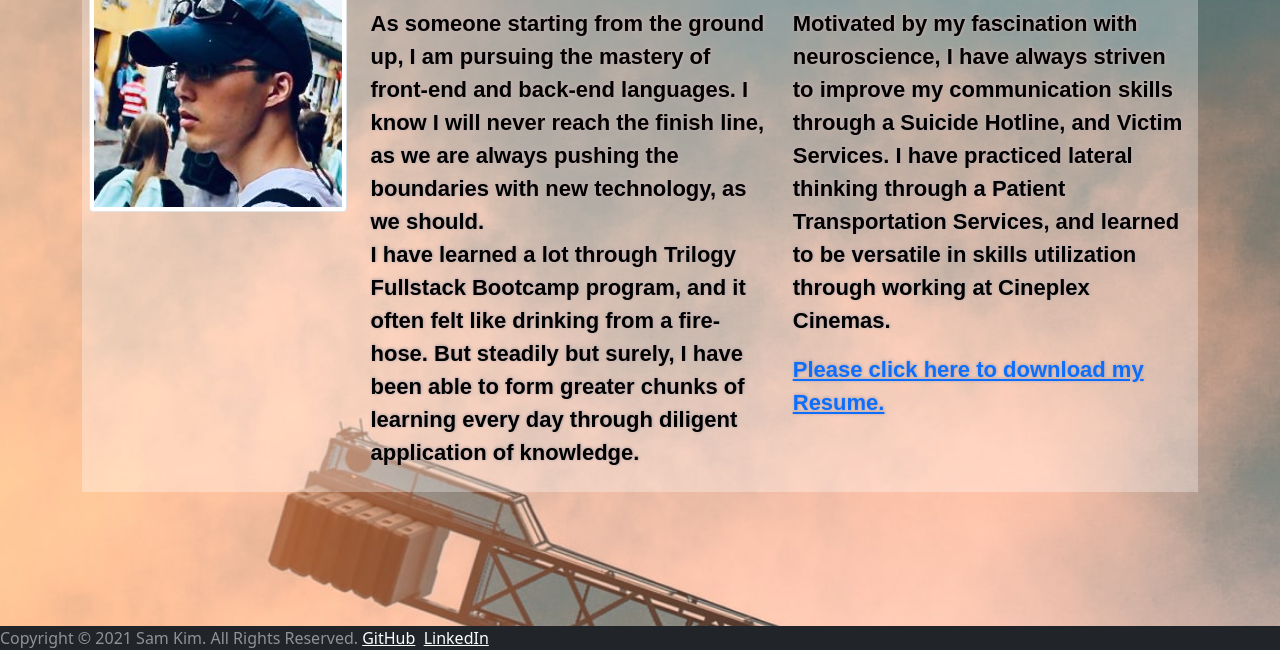
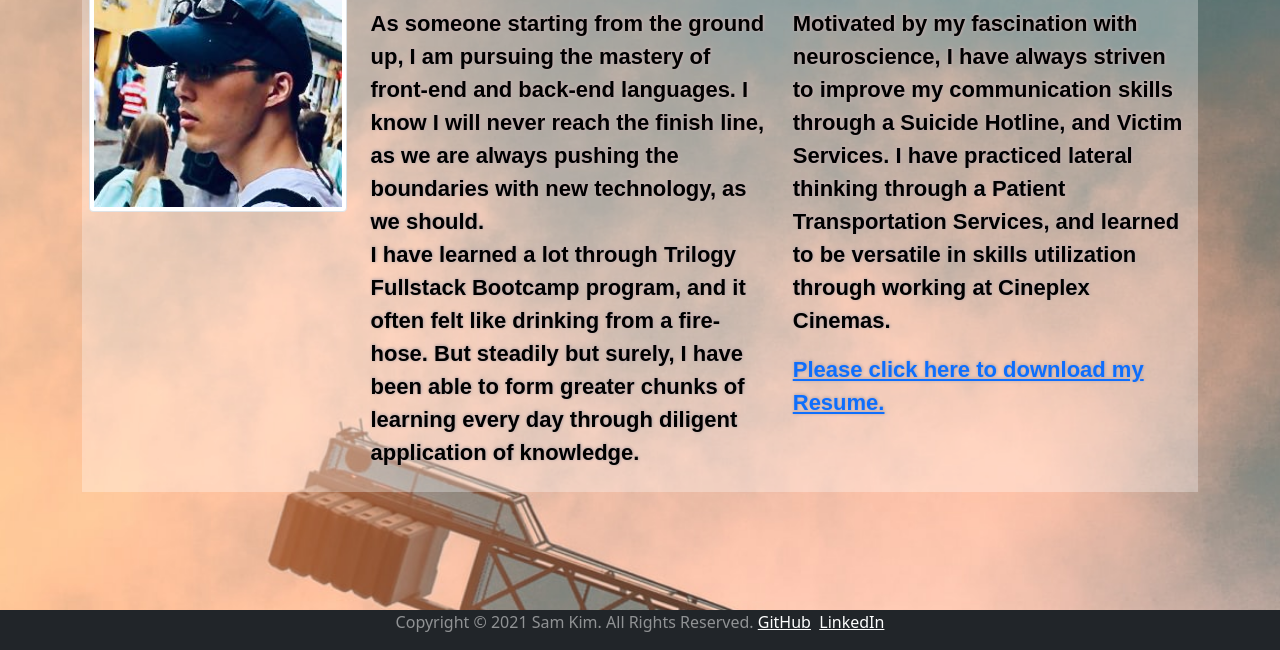
Before and after one commit to TalkingSkunk/homework2, a plain HTML site: page index.html in a window 1280 px wide. Shown: the part 150-800 px from the top of the page. Drawn offline with nearby package versions, Linux system fonts and the light colour scheme.

Commit message:
updated the position of the footers in 3 pages

```diff
--- a/assets/css/contact.css
+++ b/assets/css/contact.css
@@ -6,11 +6,14 @@
     position: -webkit-sticky;
 }
 
-/* This sticks the footer to the bottom. */
+/* This fixes the footer to the bottom. */
 .footer {
+    overflow: hidden;
     position: sticky;
     position: -webkit-sticky;
+    width: 100%;
     bottom: 0;
+    text-align: center;
 }
 
 main {
--- a/assets/css/index.css
+++ b/assets/css/index.css
@@ -2,16 +2,19 @@
 .header {
     overflow: hidden;
     position: sticky;
+    position: -webkit-sticky;
     top: 0;
-    position: -webkit-sticky;
     z-index: 1;
 }
 
-/* This sticks the footer to the bottom. */
+/* This fixes the footer to the bottom. */
 .footer {
+    overflow: hidden;
     position: sticky;
     position: -webkit-sticky;
+    width: 100%;
     bottom: 0;
+    text-align: center;
 }
 
 main {
--- a/assets/css/portfolio.css
+++ b/assets/css/portfolio.css
@@ -7,11 +7,14 @@
     z-index: 1;
 }
 
-/* This sticks the footer to the bottom. */
+/* This fixes the footer to the bottom. */
 .footer {
+    overflow: hidden;
     position: sticky;
     position: -webkit-sticky;
+    width: 100%;
     bottom: 0;
+    text-align: center;
 }
 
 main {
```
